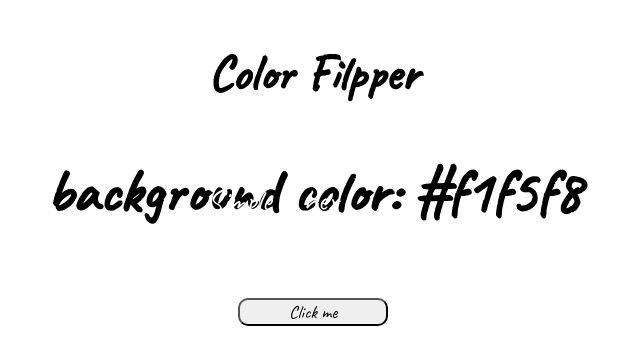
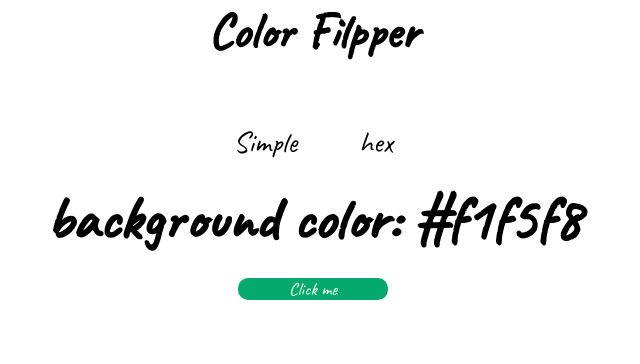
Before and after one commit to jambhaleAnuj/colorFlipper, a plain HTML site: page index.html in a window 1280 px wide. Shown: the whole page, without its empty margins (327-967 px from the left). Drawn offline with Linux system fonts and the light colour scheme.

```diff
--- a/index.html
+++ b/index.html
@@ -10,7 +10,7 @@
         <body>
             <nav>
                 <div class="nav-center">
-                    <h1>Color Filpper</h1>
+                    <h1>Color Filpper</h1><br><br><br>
                     <ul class="nav-links">
                         <li>
                             <a href="index.html">Simple</a>
--- a/styles.css
+++ b/styles.css
@@ -1,86 +1,88 @@
-@import url('https://fonts.googleapis.com/css2?family=Caveat&display=swap');
+@import url("https://fonts.googleapis.com/css2?family=Caveat&display=swap");
 
-/*.nav-center h4{
-    color: black;
-    margin-top: 0%;
-    font-size:1.5em;
+/* Global Styles */
+* {
+  box-sizing: border-box; /* Ensure padding and border are included in element's total width and height */
+  font-family: "Caveat", cursive;
   text-align: center;
+  margin: 0; /* Reset default margin */
+  padding: 0; /* Reset default padding */
 }
 
-.nav-links li a{
-    text-decoration: none;
-    display: block;
-    padding: 22px;
-    text-align: center;
-    color: black;
-}
-.nav-links li a:hover{
-    background-color: aliceblue;
+/* Navigation Styles */
+.nav-center {
+  margin-bottom: 20px; /* Add some space below the title */
 }
 
-.nav-links ul{
-    list-style-type: none;
-    overflow: hidden;
+.nav-center h1 {
+  font-size: 50px;
 }
-*/
-.nav-links{
+
+.nav-links {
   list-style-type: none;
   margin: 0;
   padding: 0;
   overflow: hidden;
-    position: absolute;
-    top: 25%;
-    left: 50%;
-    transform: translate(-75%,-50%);
+  position: relative;
+  display: flex; /* Use flexbox for better alignment */
+  justify-content: center; /* Center the links */
   font-size: 30px;
 }
 
 .nav-links li {
-    float: left;
+  margin: 0 15px; /* Add space between links */
 }
 
 .nav-links li a {
-    display: inline-block;
-    color: white;
-    text-align: center;
+  color: black;
+  text-decoration: none;
   padding: 14px 16px;
-    text-decoration: none;
+  transition: background-color 0.3s ease; /* Smooth transition for hover effect */
 }
 
-.nav-links li a:hover:not(.active) {
+.nav-links li a:hover {
   background-color: #111;
+  color: white; /* Dark background on hover */
 }
 
 .nav-links .active {
-    background-color: #04AA6D;
+  background-color: #04aa6d; /* Active link color */
 }
 
-.nav-center h1{
-    text-align: center;
-    font-size: 50px;
+/* Main Container Styles */
+.container {
+  font-size: 40px;
+  margin-top: 20px; /* Add some space above the container */
 }
 
-*{
-  font-family: 'Caveat', cursive;/*
-  width: 300px;
-  border: 15px;
-  padding: 5px;
-  margin: 20px;*/
-  text-align: center;
-}
-
-.container{
-    font-size: 40px;
-}
-
-.btn
-{
+/* Button Styles */
+.btn {
   width: 150px;
   border-radius: 10px;
   font-size: large;
+  background-color: #04aa6d; /* Default button color */
+  color: white; /* Button text color */
+  border: none; /* Remove default border */
+  cursor: pointer; /* Change cursor to pointer */
+  transition: background-color 0.3s ease; /* Smooth transition for hover effect */
 }
 
-.btn-hero{
-    width: 150px;
-    border-radius: 10px;
+.btn:hover {
+  background-color: #037a4d; /* Darker shade on hover */
 }
+
+/* Responsive Design */
+@media (max-width: 768px) {
+  .nav-links {
+    font-size: 20px; /* Smaller font size for mobile */
+    flex-direction: column; /* Stack links vertically on mobile */
+  }
+
+  .container {
+    font-size: 30px; /* Smaller font size for mobile */
+  }
+
+  .btn {
+    width: 120px; /* Smaller button for mobile */
+  }
+}
```
Also changed, not shown: flowchart.jpeg (added), 1 other file. Lines whose indentation alone changed are shown as unchanged.
